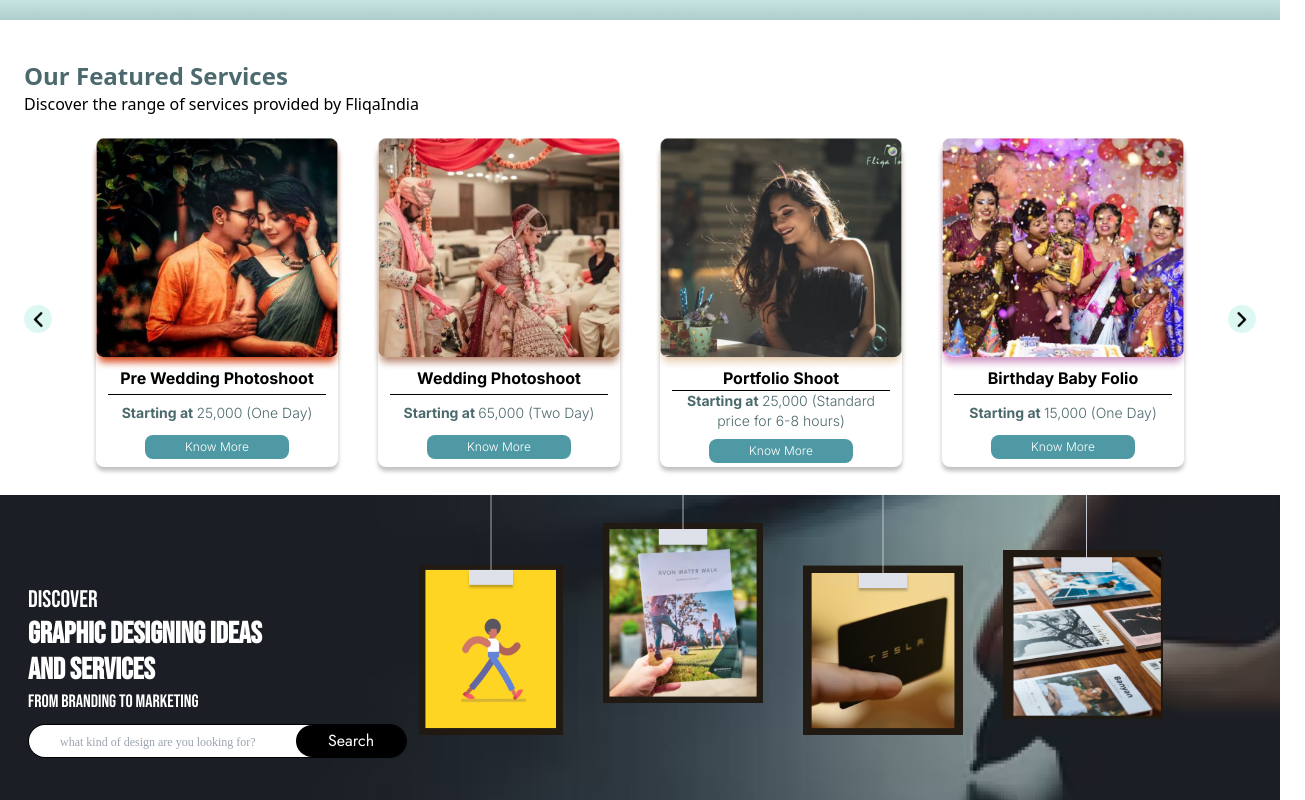
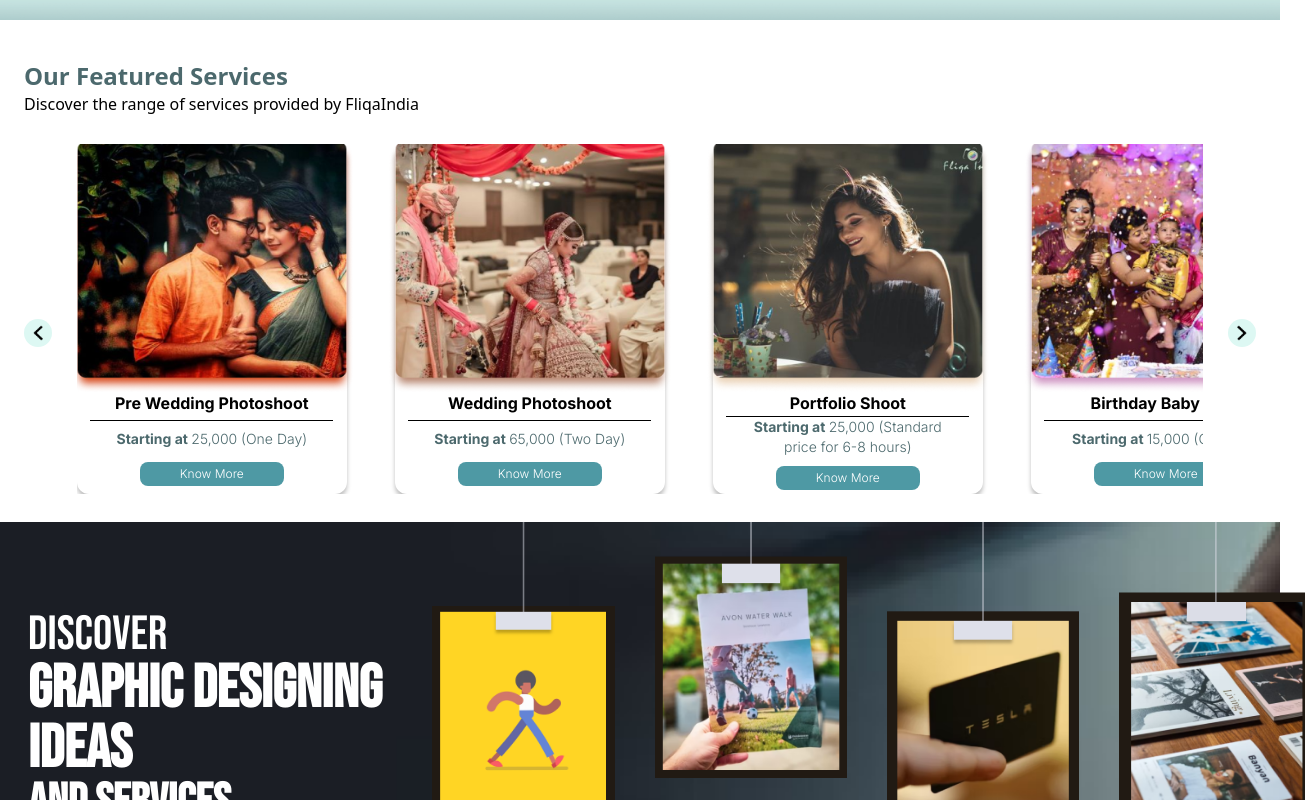
Before and after one commit to Lordhacker756/Fliqindia, a React (Create React App) app: page / in a window 1280 px wide. Shown: the part 1280-2080 px from the top of the page, 1305 px wide, since content can reach past the window. Built offline with nearby package versions, Linux system fonts and the light colour scheme; a web font is replaced by a local one.

Commit message:
Carousel added + bug fixes

```diff
--- a/src/components/discover/Discover.jsx
+++ b/src/components/discover/Discover.jsx
@@ -9,30 +9,30 @@ import card from "../../assets/card.png";
 const Discover = () => {
   return (
     <div
-      className="main_container relative min-h-[45vh] px-4 pb-10 flex bg-cover bg-no-repeat"
+      className="main_container relative px-4 pb-10 flex bg-cover bg-no-repeat"
       style={{ backgroundImage: `url(${bg})` }}
     >
-      <div className="left py-8 px-3 flex justify-center h-[45vh] item-center flex-col w-1/3">
+      <div className="left px-3 flex justify-center h-[55vh] item-center flex-col w-1/3">
         <h1
-          className="text-2xl font-light font-[Bebas-neue] text-white"
+          className="text-5xl mt-10 font-light font-[Bebas-neue] text-white"
           style={{ fontFamily: "Bebas Neue" }}
         >
           DISCOVER
         </h1>
         <h2
-          className="text-3xl font-bold text-white"
+          className="text-6xl font-bold text-white"
           style={{ fontFamily: "Bebas Neue" }}
         >
           GRAPHIC DESIGNING IDEAS
         </h2>
         <h2
-          className="text-3xl font-bold text-white"
+          className="text-5xl font-bold text-white"
           style={{ fontFamily: "Bebas Neue" }}
         >
           AND SERVICES
         </h2>
         <h3
-          className="text-lg font-light text-white"
+          className="text-3xl font-light text-white"
           style={{ fontFamily: "Bebas Neue" }}
         >
           FROM BRANDING TO MARKETING
@@ -59,11 +59,11 @@ const Discover = () => {
           </form>
         </div>
       </div>
-      <div className="right w-[70%] flex gap-10">
-        <img className="w-[9rem] h-[15rem]" src={walk} alt="" />
-        <img className="w-[10rem] h-[13rem]" src={book} alt="" />
-        <img className="w-[10rem] h-[15rem]" src={card} alt="" />
-        <img className="w-[10rem] h-[14rem]" src={books} alt="" />
+      <div className="right w-[55%] flex gap-10">
+        <img className="w-[12rem] h-[18rem]" src={walk} alt="" />
+        <img className="w-[12rem] h-[16rem]" src={book} alt="" />
+        <img className="w-[12rem] h-[19rem]" src={card} alt="" />
+        <img className="w-[12rem] h-[18rem]" src={books} alt="" />
       </div>
     </div>
   );
--- a/src/components/features/FeatureCard.jsx
+++ b/src/components/features/FeatureCard.jsx
@@ -4,10 +4,14 @@ import Divider from "../helpers/Divider";
 const FeatureCard = ({ image, planName, price }) => {
   return (
     <div
-      className="main_container rounded-lg flex flex-col pb-1 "
+      className="main_container rounded-xl flex flex-col min-h-[345px]  min-w-[270px] pb-1 "
       style={{ boxShadow: "0px 4px 4px rgba(0, 0, 0, 0.25)" }}
     >
-      <img className="scale-105" src={image} alt="" />
+      <img
+        className="scale-x-[1.05] scale-y-[1.02] rounded-lg"
+        src={image}
+        alt=""
+      />
       <h1 className="font-bold font-[Inter]  text-center">{planName}</h1>
       <Divider width="90%" />
       <h2 className="text-[#4C696D] font-[Inter] text-sm font-bold text-center w-[80%] m-auto mb-2">
--- a/src/components/features/Features.jsx
+++ b/src/components/features/Features.jsx
@@ -21,9 +21,35 @@ const packages = [
     price: "25,000 (Standard price for 6-8 hours)",
   },
   { image: service_4, name: "Birthday Baby Folio", price: "15,000 (One Day)" },
+  {
+    image: service_1,
+    name: "Pre Wedding Photoshoot",
+    price: "25,000 (One Day)",
+  },
+  { image: service_2, name: "Wedding Photoshoot", price: "65,000 (Two Day)" },
+  {
+    image: service_3,
+    name: "Portfolio Shoot",
+    price: "25,000 (Standard price for 6-8 hours)",
+  },
+  { image: service_4, name: "Birthday Baby Folio", price: "15,000 (One Day)" },
 ];
 
 const Features = () => {
+  function nextCards() {
+    let box = document.querySelector(".cards");
+    let width = box.clientWidth + 30;
+    box.scrollLeft = box.scrollLeft + width;
+    console.log(width);
+  }
+
+  function prevCards() {
+    let box = document.querySelector(".cards");
+    let width = box.clientWidth;
+    box.scrollLeft = box.scrollLeft - width;
+    console.log(width);
+  }
+
   return (
     <div className="px-6">
       <div className="text_content">
@@ -35,7 +61,7 @@ const Features = () => {
         </h2>
       </div>
       <div className="featureCarousel relative flex justify-center my-7">
-        <div className="cards flex gap-10 w-[85vw]">
+        <div className="cards flex gap-12 w-[88vw] min-h-[350px] overflow-x-hidden scroll-smooth">
           {packages.map((elem) => {
             return (
               <FeatureCard
@@ -46,10 +72,16 @@ const Features = () => {
             );
           })}
         </div>
-        <button className="bg-[#DDF8F3] flex items-center justify-center absolute top-[50%] left-0 w-7 h-7 rounded-full">
+        <button
+          className="bg-[#DDF8F3] flex items-center justify-center absolute top-[50%] left-0 w-7 h-7 rounded-full"
+          onClick={prevCards}
+        >
           <img className="w-[35%]" src={prev} alt="" />
         </button>
-        <button className="bg-[#DDF8F3] flex items-center justify-center absolute top-[50%] right-0 w-7 h-7 rounded-full">
+        <button
+          className="bg-[#DDF8F3] flex items-center justify-center absolute top-[50%] right-0 w-7 h-7 rounded-full"
+          onClick={nextCards}
+        >
           <img className="w-[35%]" src={next} alt="" />
         </button>
       </div>
```
